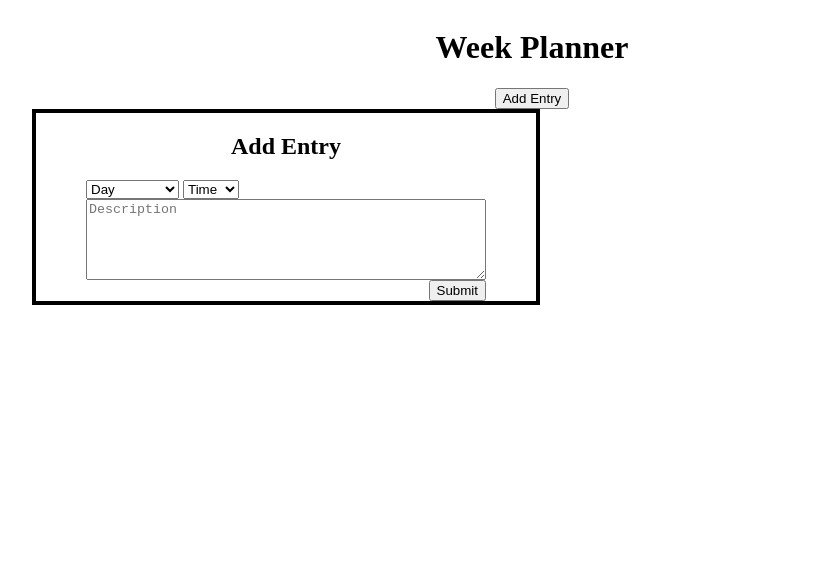
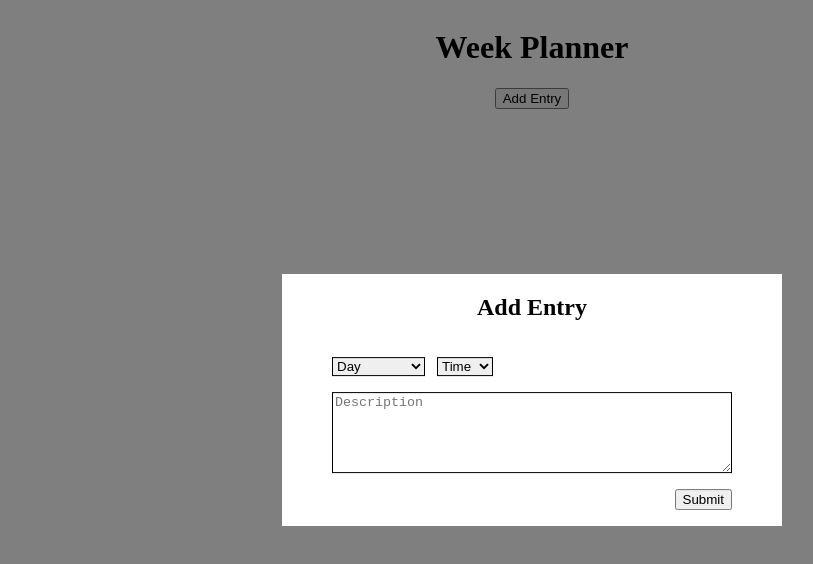
Before and after one commit to 16hsuisaac/week-planner, a plain HTML site: page index.html in a window 1280 px wide. Both pictures are taken after a click on the button "Add Entry". Shown: the whole page, without its empty margins (108-921 px from the left). Drawn offline with Linux system fonts and the light colour scheme.

Commit message:
show and hide modal

```diff
--- a/index.html
+++ b/index.html
@@ -13,24 +13,24 @@
     </div>
     <div class="main flex justify-center">
       <div class="buttonDiv">
-        <button>Add Entry</button>
+        <button class="addEntryButton">Add Entry</button>
       </div>
     </div>
 
     <!-- Modal -->
-
-    <div class="modal before wrap">
-      <div class="row justify-center flex">
+   <div class="row modal-div justify-center before">
+      <div class="modal">
+        <div class="row justify-center flex margin-bottom">
             <h2>Add Entry</h2>
         </div>
 
         <form class="row justify-center">
           <div class="modal-width ">
 
-          <div class="row  justify-center">
+            <div class="row justify-center margin-bottom">
               <div class="dropDown column-full">
                 <label>
-                <select name="Days of the Week">
+                  <select class="border margin-right" name="Days of the Week">
                     <option disabled selected>Day</option>
                     <option value="mon">Monday</option>
                     <option value="tues">Tuesday</option>
@@ -42,7 +42,7 @@
                   </select>
                 </label>
                 <label>
-                <select name="Time">
+                  <select class="border" name="Time">
                     <option disabled selected>Time</option>
                     <option value="0">0:00</option>
                     <option value="1">1:00</option>
@@ -74,19 +74,20 @@
             </div>
 
 
-          <div class="row column-full justify-center">
-            <textarea placeholder="Description" class="column-full" rows="5"></textarea>
+            <div class="row column-full justify-center margin-bottom">
+              <textarea placeholder="Description" class="column-full border" rows="5"></textarea>
             </div>
 
 
 
-          <div class="  submit column-full row flex-end">
-            <button>Submit</button>
+            <div class="submit column-full row flex-end margin-bottom">
+              <button class="submitButton" type="submit">Submit</button>
             </div>
           </div>
           </form>
       </div>
     </div>
+  </div>
   <script src="main.js"></script>
 </body>
 </html>
--- a/main.js
+++ b/main.js
@@ -0,0 +1,15 @@
+var $addEntry = document.querySelector('.addEntryButton');
+var $modal = document.querySelector('.modal-div');
+var $submitButton = document.querySelector('.submitButton');
+
+$addEntry.addEventListener('click', modalShow);
+$submitButton.addEventListener('click', submit);
+
+function modalShow(event) {
+  $modal.setAttribute('class', 'row modal-div justify-center after');
+}
+
+function submit(event) {
+  event.preventDefault();
+  $modal.setAttribute('class', 'row modal-div justify-center before');
+}
--- a/styles.css
+++ b/styles.css
@@ -15,10 +15,6 @@
   justify-content: center;
 }
 
-.hidden {
-  display: none;
-}
-
 .column-full {
   flex-basis: 100%;
 }
@@ -33,7 +29,6 @@
 
 .modal {
   width: 500px;
-  border: 4px solid black;
 }
 
 .modal-width {
@@ -41,9 +36,31 @@
 }
 
 .border {
-  border: 4px solid black;
+  border: 1px solid black;
 }
 
 .flex-end {
   justify-content: flex-end;
 }
+
+.before {
+  display: none;
+}
+
+.after {
+  display: flex;
+  position: fixed;
+  left: 50%;
+  top: 50%;
+  transform: translate(-50%, -50%);
+  -webkit-box-shadow: 0 0 0 1000px rgba(0, 0, 0, 0.5);
+  box-shadow: 0 0 0 1000px rgba(0, 0, 0, 0.5);
+}
+
+.margin-bottom {
+  margin-bottom: 1rem;
+}
+
+.margin-right {
+  margin-right: 0.5rem;
+}
```
Lines whose indentation alone changed are shown as unchanged.
